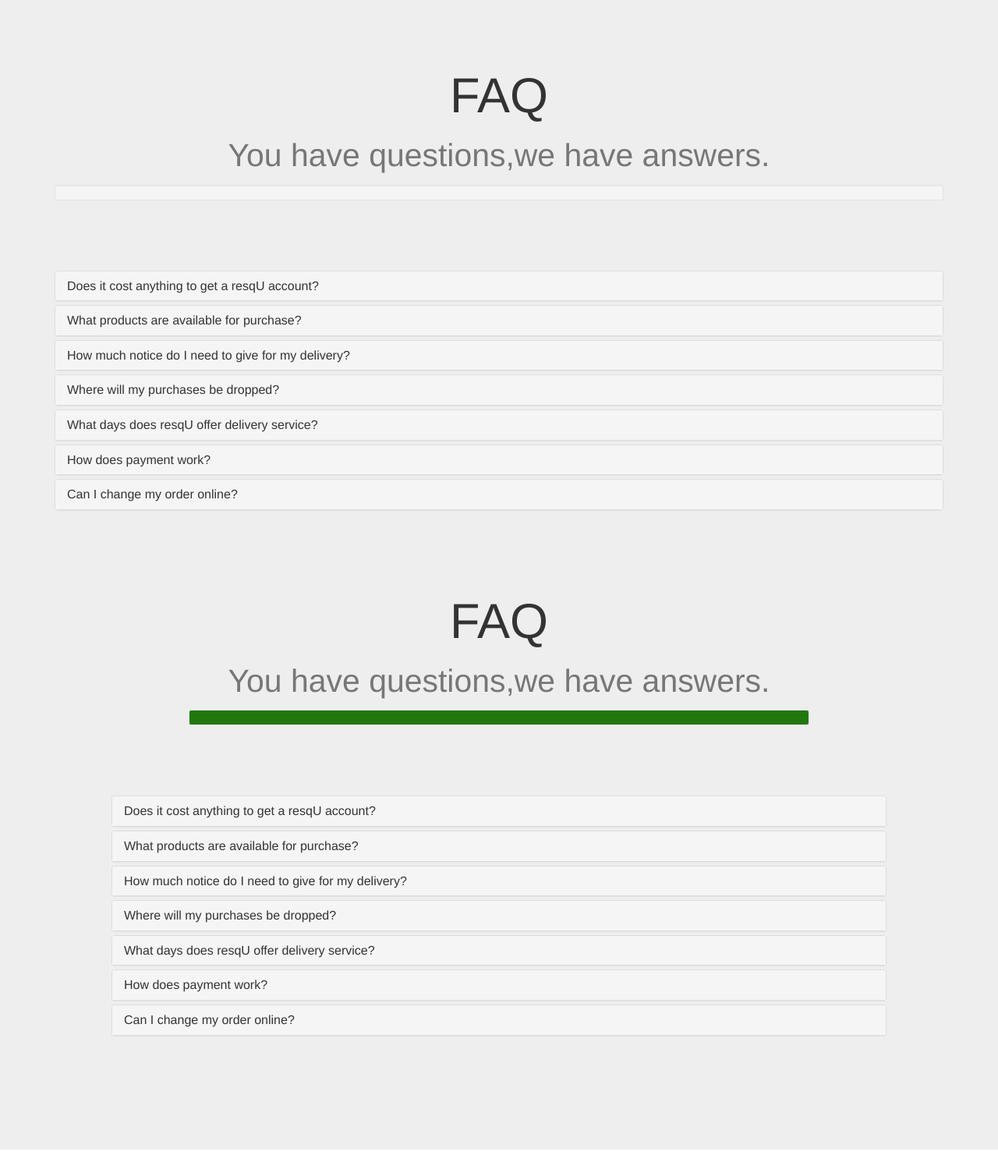
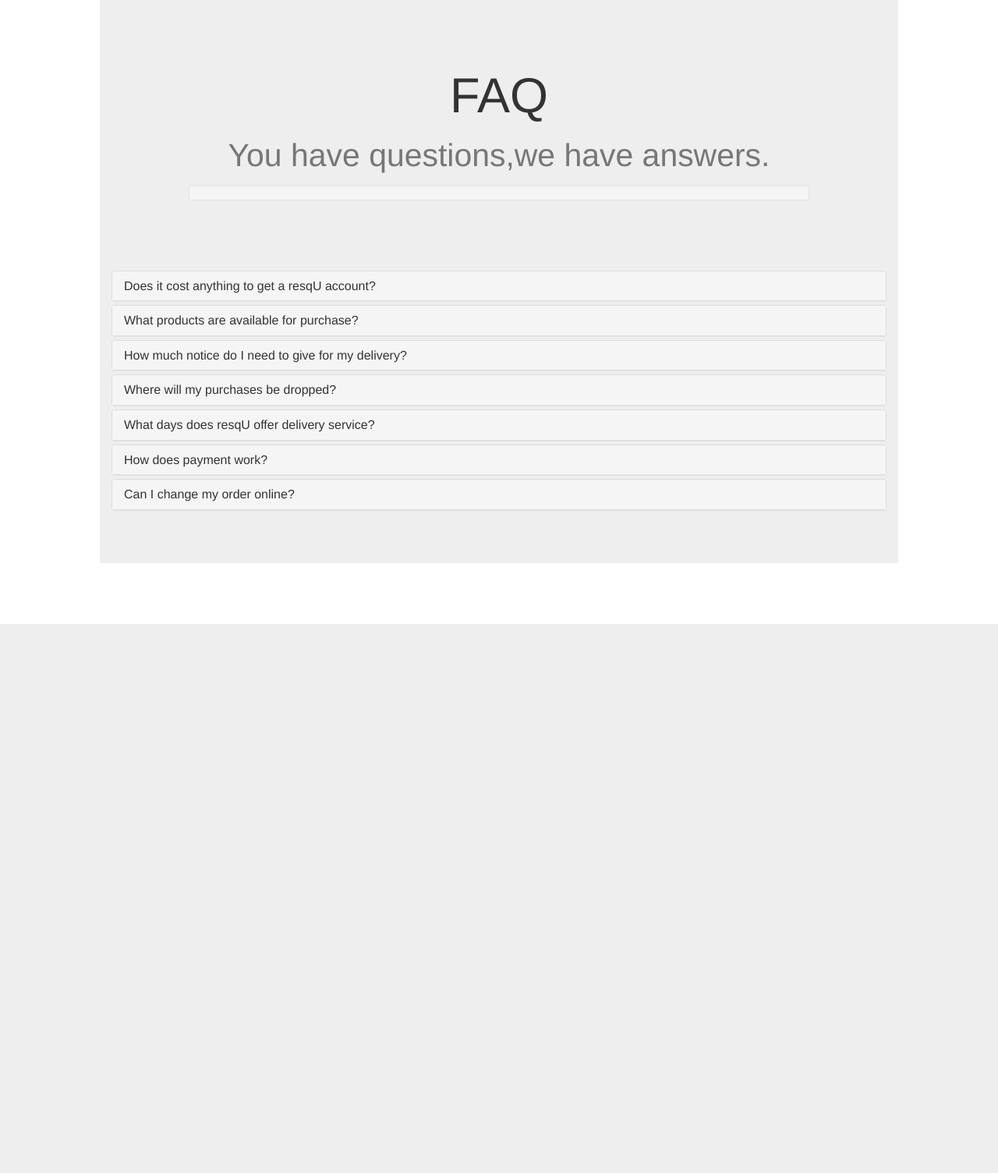
Before and after one commit to dickiebush/Rescu, a Flask app: page /faq in a window 1280 px wide. Shown: the whole page at 78% size. After the commit the page ends 800 px from the top, so only its background shows below. Run offline with Flask 2, Linux system fonts and the light colour scheme; some libraries are stand-ins or nearby versions.

Commit message:
Updated FAQ page

```diff
--- a/rescuapp/templates/FAQ.html
+++ b/rescuapp/templates/FAQ.html
@@ -9,11 +9,11 @@
 
 <body>
 
-<div class="jumbotron">
+<div class="jumbotron" style="width: 80%; margin-left: 10%; max-width: 1200px; margin-left: auto; margin-right: auto;">
       <div class="container">
 		<div class="page-header ">
   			<h1 class="text-center">FAQ <br><small> You have questions,we have answers.</small></h1>
-          <div class="well well-sm entete"></div>
+          <div class="well well-sm entete" style="width: 80%; margin-left: 10%;"></div>
 		</div>
 <br><br>
 
@@ -107,99 +107,5 @@
 </div>
 </div>
 
-
-	<div class="jumbotron" style="width: 80%; margin-left: 10%; max-width: 1200px; margin-left: auto; margin-right: auto;">
-      <div class="container">
-		<div class="page-header ">
-  			<h1 class="text-center">FAQ <br><small> You have questions,we have answers.</small></h1>
-          <div class="well well-sm entete" style="background-color: #22780F; width: 80%; margin-left: 10%;">
-          </div>
-		</div>
-		<br>
-		<br>
-        <div class="panel-group" id="accordion">
-  			<div class="panel panel-default">
-    			<div class="panel-heading">
-      				<h4 class="panel-title">
-        				<a data-toggle="collapse" data-parent="#accordion" href="#collapseFour">
-						Does it cost anything to get a resqU account?        </a>
-      				</h4>
-    			</div>
-    			<div id="collapseFour" class="panel-collapse collapse ">
-      				<div class="panel-body">
-						Nope! Having a resqU account is completely free!
-					</div>
-    			</div>
-  			</div>
-  			<div class="panel panel-default">
-    			<div class="panel-heading">
-      				<h4 class="panel-title">
-        				<a data-toggle="collapse" data-parent="#accordion" href="#collapseFive">
-						What products are available for purchase?        </a>
-      				</h4>
-   				</div>
-    			<div id="collapseFive" class="panel-collapse collapse">
-      				<div class="panel-body">
-        				You can purchase anything that is currently available at the Princeton University Store. If your request is not in stock, you will be notified.       </div>
-    			</div>
-  			</div>
-  			<div class="panel panel-default">
-			    <div class="panel-heading">
-			     	<h4 class="panel-title">
-			    		<a data-toggle="collapse" data-parent="#accordion" href="#collapseSix">
-						How much notice do I need to give for my delivery?        </a>
-      				</h4>
-    			</div>
-    			<div id="collapseSix" class="panel-collapse collapse">
-      				<div class="panel-body">
-						The requests for delivery must be delivered before midnight the night before. This will ensure that your order has enough time to be processed so that when you wake up your package is at your door.      </div>
-    			</div>
-  			</div>
-        	<div class="panel panel-default">
-    			<div class="panel-heading">
-     				<h4 class="panel-title">
-        				<a data-toggle="collapse" data-parent="#accordion" href="#collapseSeven">
-						Where will my purchases be dropped?         </a>
-      				</h4>
-    			</div>
-    			<div id="collapseSeven" class="panel-collapse collapse">
-      				<div class="panel-body">
-						The purchases will be placed outside your door by the set delivery time. Once the package is dropped off, we are no longer liable for anything that happens to the purchases you have made.     </div>
-    			</div>
-  			</div>
-            <div class="panel panel-default">
-    			<div class="panel-heading">
-      				<h4 class="panel-title">
-        				<a data-toggle="collapse" data-parent="#accordion" href="#collapseHeight">
-          				What days does resqU offer delivery service? </a>      </h4>
-    			</div>
-    			<div id="collapseHeight" class="panel-collapse collapse">
-      				<div class="panel-body">
-        				We currently deliver on Friday and Sunday mornings, but are in the process of adding more available days to our service.</div>    </div>
-  			</div>
-  			<div class="panel panel-default">
-    			<div class="panel-heading">
-      				<h4 class="panel-title">
-        				<a data-toggle="collapse" data-parent="#accordion" href="#collapseHeight">
-          				How does payment work? </a>      </h4>
-    			</div>
-    			<div id="collapseHeight" class="panel-collapse collapse">
-      				<div class="panel-body">
-        				Payment will be processed through Venmo. Your payment will not go through until it has been guaranteed that your requests are in stock, and your delivery will not be made until your payment goes through.</div>    </div>
-  			</div>
-  			<div class="panel panel-default">
-    			<div class="panel-heading">
-      				<h4 class="panel-title">
-        				<a data-toggle="collapse" data-parent="#accordion" href="#collapseHeight">
-          				Can I change my order online? </a>      </h4>
-    			</div>
-    			<div id="collapseHeight" class="panel-collapse collapse">
-      				<div class="panel-body">
-        				You can delete your order before the payment goes through, and submit a new request with the change.</div>    </div>
-  			</div>
-      	</div>
-	  </div>
-	</div>
-
 </body>
 </html>
```
